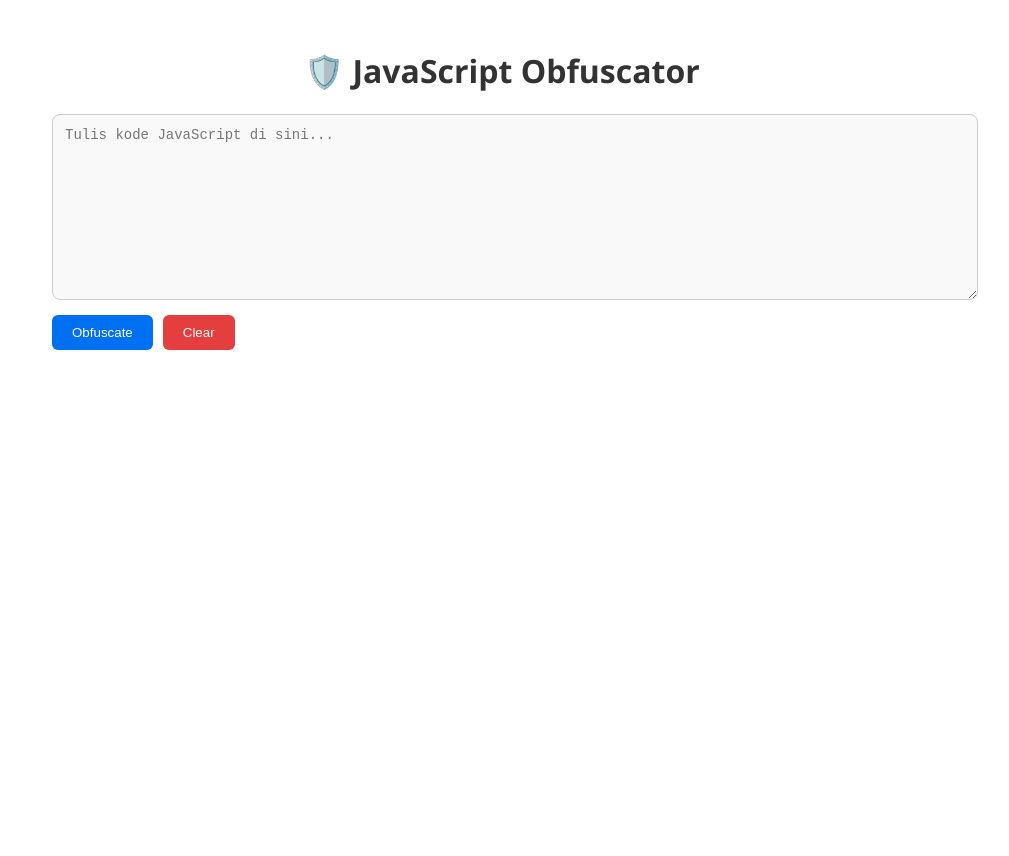
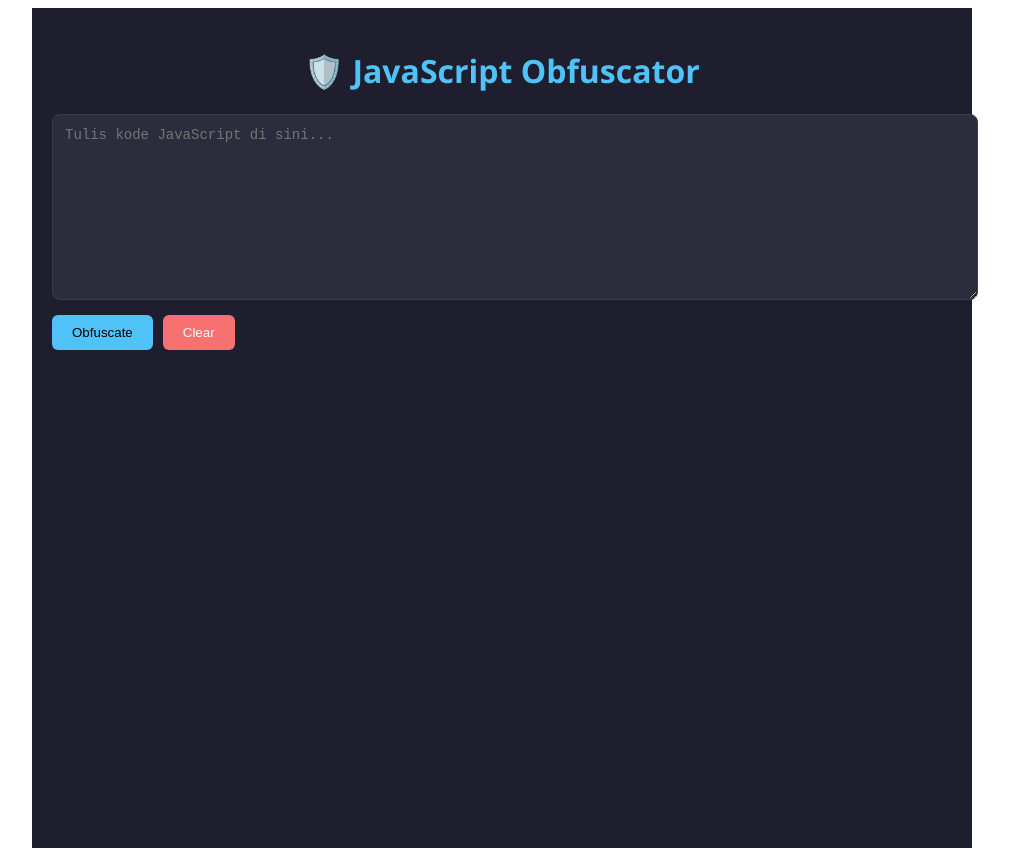
Before and after one commit to Dazhosting/Obf-Generator, a Next.js app: page / in a window 1280 px wide. Shown: the whole page, without its empty margins (138-1147 px from the left). Before the commit the page ends 800 px from the top, so only its background shows below. Built offline with nearby package versions, Linux system fonts and the light colour scheme.

Commit message:
Update index.js

```diff
--- a/pages/index.js
+++ b/pages/index.js
@@ -1,4 +1,5 @@
-import { useState } from 'react';
+import { useState, useEffect } from 'react';
+import Head from 'next/head';
 
 export default function Home() {
   const [code, setCode] = useState('');
@@ -6,6 +7,15 @@ export default function Home() {
   const [loading, setLoading] = useState(false);
   const [error, setError] = useState('');
   const [copied, setCopied] = useState(false);
+
+  useEffect(() => {
+    // Prevent zoom on mobile
+    const handleGestureStart = (e) => e.preventDefault();
+    document.addEventListener('gesturestart', handleGestureStart);
+    return () => {
+      document.removeEventListener('gesturestart', handleGestureStart);
+    };
+  }, []);
 
   const handleObfuscate = async () => {
     setLoading(true);
@@ -16,12 +26,9 @@ export default function Home() {
     try {
       const res = await fetch('/api/generate', {
         method: 'POST',
-        headers: {
-          'Content-Type': 'application/json'
-        },
+        headers: { 'Content-Type': 'application/json' },
         body: JSON.stringify({ code })
       });
-
       const data = await res.json();
 
       if (res.ok) {
@@ -29,8 +36,8 @@ export default function Home() {
       } else {
         setError(data.error || 'Obfuscation failed');
       }
-    } catch (err) {
-      setError('Request failed');
+    } catch {
+      setError('❌ Request failed');
     }
 
     setLoading(false);
@@ -53,9 +60,33 @@ export default function Home() {
     setCopied(false);
   };
 
+  const handleDownload = () => {
+    const blob = new Blob([obfuscated], { type: 'application/javascript' });
+    const url = URL.createObjectURL(blob);
+    const a = document.createElement('a');
+    a.href = url;
+    a.download = 'obfuscated.js';
+    a.click();
+    URL.revokeObjectURL(url);
+  };
+
   return (
-    <div style={{ maxWidth: 900, margin: 'auto', padding: 20, fontFamily: 'Segoe UI, sans-serif' }}>
-      <h1 style={{ textAlign: 'center', color: '#333' }}>🛡️ JavaScript Obfuscator</h1>
+    <>
+      <Head>
+        <title>JS Obfuscator</title>
+        <meta name="viewport" content="width=device-width, initial-scale=1.0, maximum-scale=1.0, user-scalable=no" />
+      </Head>
+
+      <div style={{
+        maxWidth: 900,
+        margin: 'auto',
+        padding: 20,
+        fontFamily: 'Segoe UI, sans-serif',
+        backgroundColor: '#1e1e2f',
+        minHeight: '100vh',
+        color: '#ffffffcc'
+      }}>
+        <h1 style={{ textAlign: 'center', color: '#4fc3f7' }}>🛡️ JavaScript Obfuscator</h1>
 
         <textarea
           rows={10}
@@ -65,11 +96,13 @@ export default function Home() {
           style={{
             width: '100%',
             padding: 12,
-          border: '1px solid #ccc',
+            border: '1px solid #3b3b4f',
             borderRadius: 8,
             fontFamily: 'monospace',
             fontSize: 14,
-          background: '#f9f9f9'
+            background: '#2c2c3c',
+            color: '#fff',
+            resize: 'vertical'
           }}
         />
 
@@ -79,8 +112,8 @@ export default function Home() {
             disabled={loading || !code}
             style={{
               padding: '10px 20px',
-            backgroundColor: '#0070f3',
-            color: '#fff',
+              backgroundColor: '#4fc3f7',
+              color: '#000',
               border: 'none',
               borderRadius: 6,
               cursor: 'pointer'
@@ -93,7 +126,7 @@ export default function Home() {
             onClick={handleClear}
             style={{
               padding: '10px 20px',
-            backgroundColor: '#e53e3e',
+              backgroundColor: '#f87171',
               color: '#fff',
               border: 'none',
               borderRadius: 6,
@@ -104,11 +137,11 @@ export default function Home() {
           </button>
         </div>
 
-      {error && <p style={{ color: 'red', marginTop: 10 }}>❌ {error}</p>}
+        {error && <p style={{ color: '#f87171', marginTop: 10 }}>❌ {error}</p>}
 
         {obfuscated && (
           <div style={{ marginTop: 30 }}>
-          <h2>✅ Hasil Obfuscation:</h2>
+            <h2 style={{ color: '#4fc3f7' }}>✅ Hasil Obfuscation:</h2>
             <textarea
               rows={10}
               readOnly
@@ -116,29 +149,47 @@ export default function Home() {
               style={{
                 width: '100%',
                 padding: 12,
-              border: '1px solid #ccc',
+                border: '1px solid #3b3b4f',
                 borderRadius: 8,
                 fontFamily: 'monospace',
                 fontSize: 14,
-              background: '#eef'
+                background: '#2c2c3c',
+                color: '#fff'
               }}
             />
+
+            <div style={{ marginTop: 10, display: 'flex', gap: 10 }}>
               <button
                 onClick={handleCopy}
                 style={{
-              marginTop: 10,
                   padding: '8px 16px',
-              backgroundColor: copied ? '#22c55e' : '#4a90e2',
-              color: '#fff',
+                  backgroundColor: copied ? '#22c55e' : '#4fc3f7',
+                  color: copied ? '#fff' : '#000',
                   border: 'none',
                   borderRadius: 6,
                   cursor: 'pointer'
                 }}
               >
-            {copied ? '✔️ Disalin!' : '📋 Salin Hasil'}
+                {copied ? '✔️ Disalin!' : '📋 Salin'}
               </button>
+
+              <button
+                onClick={handleDownload}
+                style={{
+                  padding: '8px 16px',
+                  backgroundColor: '#38bdf8',
+                  color: '#000',
+                  border: 'none',
+                  borderRadius: 6,
+                  cursor: 'pointer'
+                }}
+              >
+                ⬇️ Download .js
+              </button>
+            </div>
           </div>
         )}
       </div>
+    </>
   );
       }
```
Lines whose indentation alone changed are shown as unchanged.
